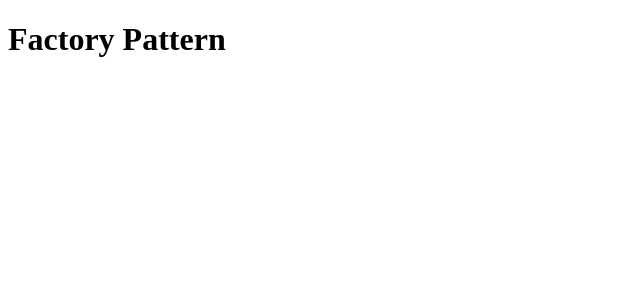
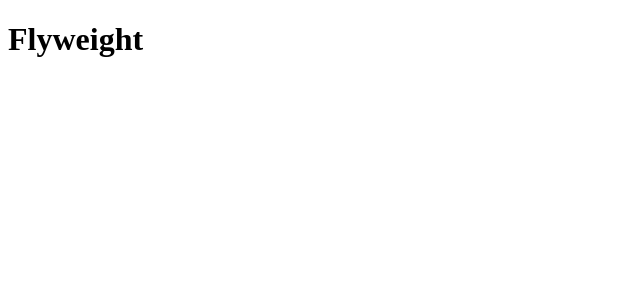
Before and after one commit to nayeftechno/design-patterns, a React (Create React App) app: page / in a window 1280 px wide. Shown: the top 300 px of the page, without its empty margins (0-640 px from the left). Built offline with nearby package versions, Linux system fonts and the light colour scheme.

Commit message:
feat: add Flyweight pattern

```diff
--- a/src/App.js
+++ b/src/App.js
@@ -1,7 +1,8 @@
 // import Command from "./patterns/command/View";
-import Factory from "./patterns/factory/View";
+// import Factory from "./patterns/factory/View";
+import Flyweight from "./patterns/flyweight/View";
 function App() {
-  return <Factory />;
+  return <Flyweight />;
 }
 
 export default App;
--- /dev/null
+++ b/src/patterns/flyweight/View.js
@@ -0,0 +1,5 @@
+function View() {
+  return <h1>Flyweight</h1>;
+}
+
+export default View;
```
